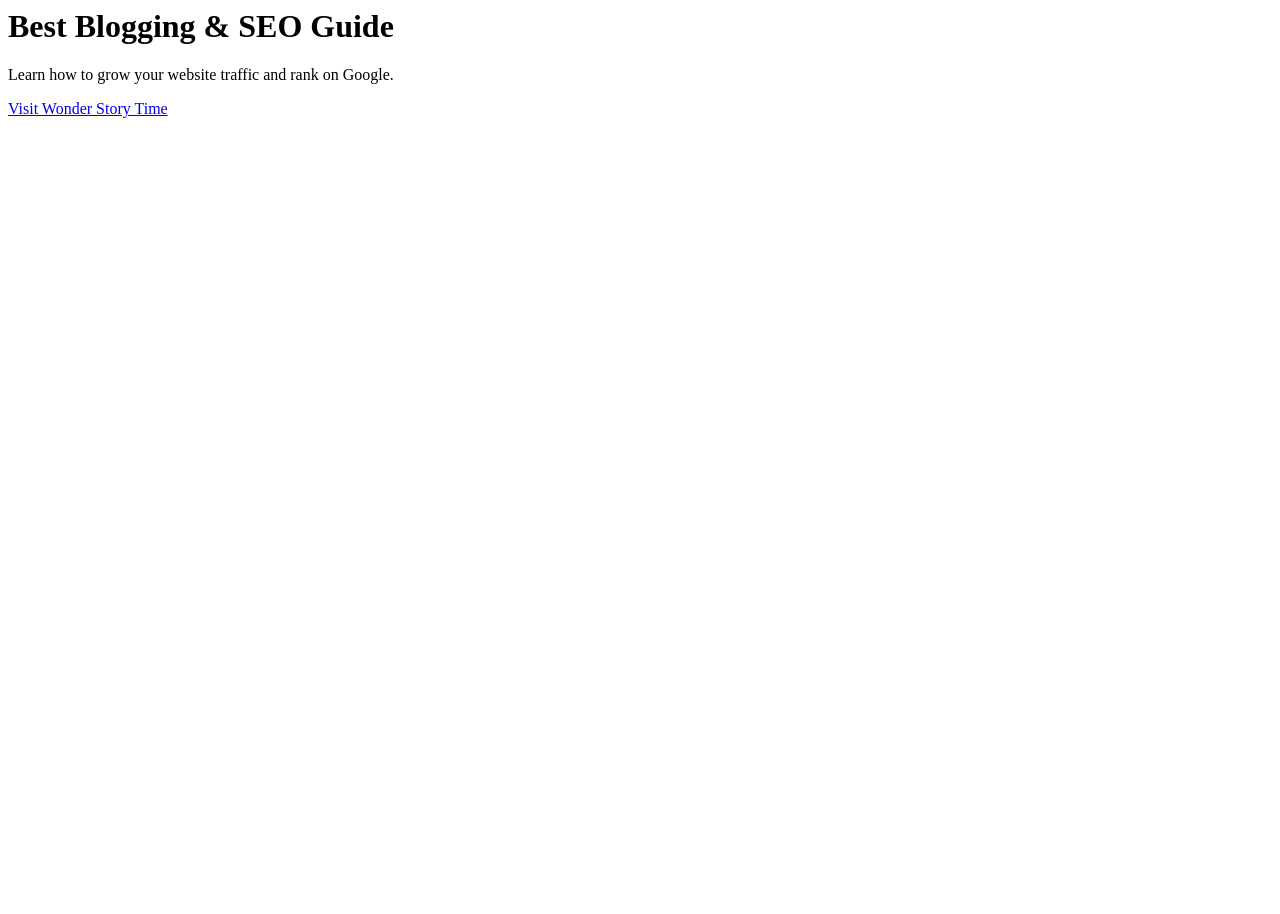
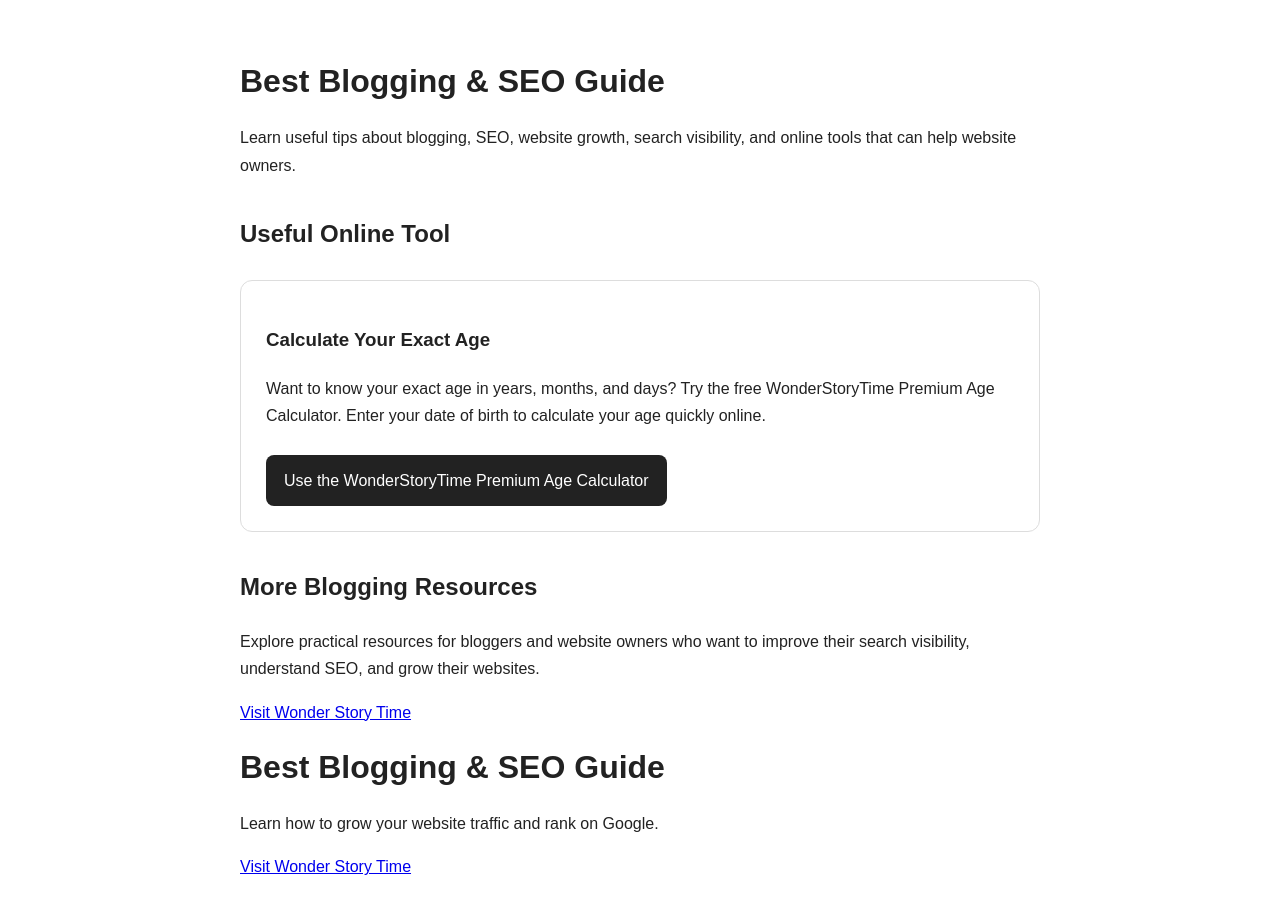
Before and after one commit to saqiwahid/saqiwahid.github.io, a plain HTML site: page index.html in a window 1280 px wide. Before the commit the page ends 800 px from the top, so only its background shows below. Drawn offline with Linux system fonts and the light colour scheme.

Commit message:
Create index.html with SEO guide content
Added a complete HTML structure with meta tags, styles, and content for a blogging and SEO guide.

```diff
--- a/index.html
+++ b/index.html
@@ -1,4 +1,97 @@
-<h1>Best Blogging & SEO Guide</h1>
+<!DOCTYPE html>
+<html lang="en">
+<head>
+  <meta charset="UTF-8">
+  <meta name="viewport" content="width=device-width, initial-scale=1.0">
+
+  <title>Best Blogging & SEO Guide | Free Age Calculator</title>
+
+  <meta name="description" content="Helpful blogging and SEO resources plus a free online age calculator for calculating your exact age.">
+
+  <style>
+    body {
+      font-family: Arial, sans-serif;
+      max-width: 800px;
+      margin: 0 auto;
+      padding: 40px 20px;
+      line-height: 1.7;
+      color: #222;
+      background: #fff;
+    }
+
+    h1 {
+      line-height: 1.3;
+    }
+
+    h2 {
+      margin-top: 35px;
+    }
+
+    .tool-box {
+      margin-top: 25px;
+      padding: 25px;
+      border: 1px solid #ddd;
+      border-radius: 12px;
+    }
+
+    .tool-link {
+      display: inline-block;
+      margin-top: 10px;
+      padding: 12px 18px;
+      text-decoration: none;
+      border-radius: 8px;
+      background: #222;
+      color: #fff;
+    }
+
+    .tool-link:hover {
+      opacity: 0.85;
+    }
+  </style>
+</head>
+
+<body>
+
+  <h1>Best Blogging & SEO Guide</h1>
+
+  <p>
+    Learn useful tips about blogging, SEO, website growth, search visibility,
+    and online tools that can help website owners.
+  </p>
+
+  <h2>Useful Online Tool</h2>
+
+  <div class="tool-box">
+    <h3>Calculate Your Exact Age</h3>
+
+    <p>
+      Want to know your exact age in years, months, and days?
+      Try the free WonderStoryTime Premium Age Calculator.
+      Enter your date of birth to calculate your age quickly online.
+    </p>
+
+    <a
+      href="https://www.wonderstorytime.com/p/wonderstorytime-premium-age-calculator_0203453422.html"
+      class="tool-link">
+      Use the WonderStoryTime Premium Age Calculator
+    </a>
+  </div>
+
+  <h2>More Blogging Resources</h2>
+
+  <p>
+    Explore practical resources for bloggers and website owners who want to
+    improve their search visibility, understand SEO, and grow their websites.
+  </p>
+
+  <p>
+    <a href="https://www.wonderstorytime.com" target="_blank" rel="noopener">
+      Visit Wonder Story Time
+    </a>
+  </p>
+
+</body>
+</html><h1>Best Blogging & SEO Guide</h1>
 <p>Learn how to grow your website traffic and rank on Google.</p>
 
 <a href="https://wonderstorytime.com" target="_blank">
```
